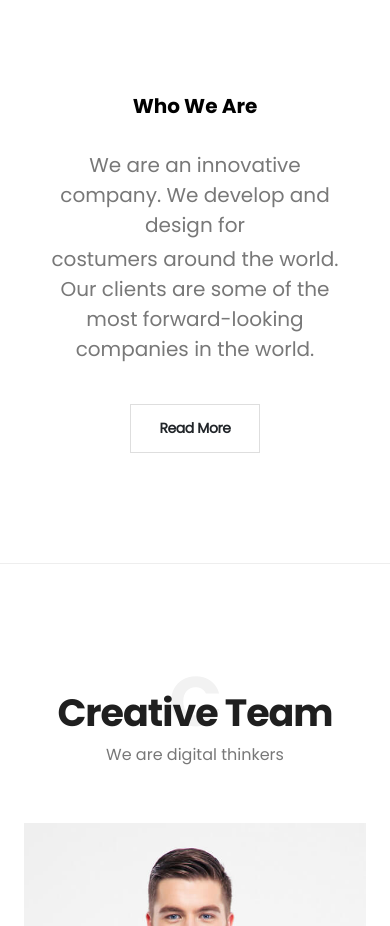
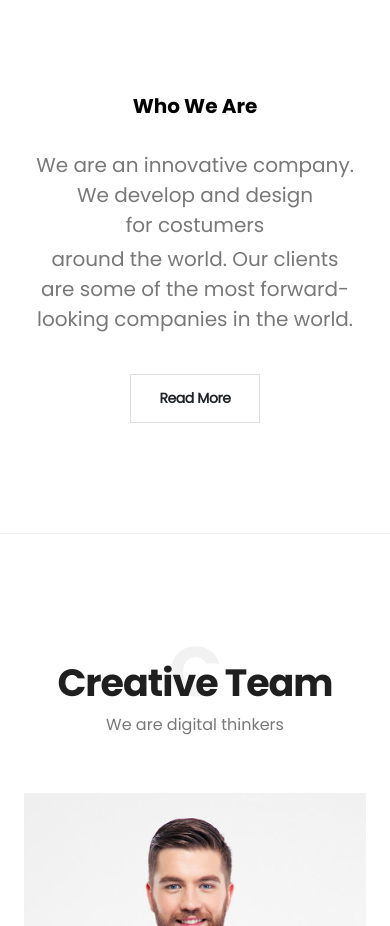
Before and after one commit to kareematef01/bezel, a plain HTML site: page index.html in a window 390 px wide. Shown: the part 860-1786 px from the top of the page. Drawn offline with Linux system fonts and the light colour scheme.

Commit message:
eight commit

```diff
--- a/css/media.css
+++ b/css/media.css
@@ -48,7 +48,7 @@
 @media (max-width: 768px) {
     #about {
         .caption {
-            width: 98% !important;
+            width: 100% !important;
         }
     }
 
--- a/index.html
+++ b/index.html
@@ -134,9 +134,9 @@
         <div class="content text-center">
           <h2 class="h6 text-black fs-5">Who We Are</h2>
           <div class="caption w-75 m-auto fs-5 p-4 ">
-            <p class="mb-1"> We are an innovative company. We develop and design <span class="animate text-info"></span>
-              for</p>
-             <p>costumers around the world. Our clients are some of the most forward-looking companies in the world.</p>
+            <p class="mb-1"> We are an innovative company. We develop and design<br> <span class="animate text-info"></span>
+              for costumers </p>
+             <p>around the world. Our clients are some of the most forward-looking companies in the world.</p>
           </div>
           <a class="btn btn-custom rounded-0  btn-outline-dark ">Read More</a>
         </div>
```
